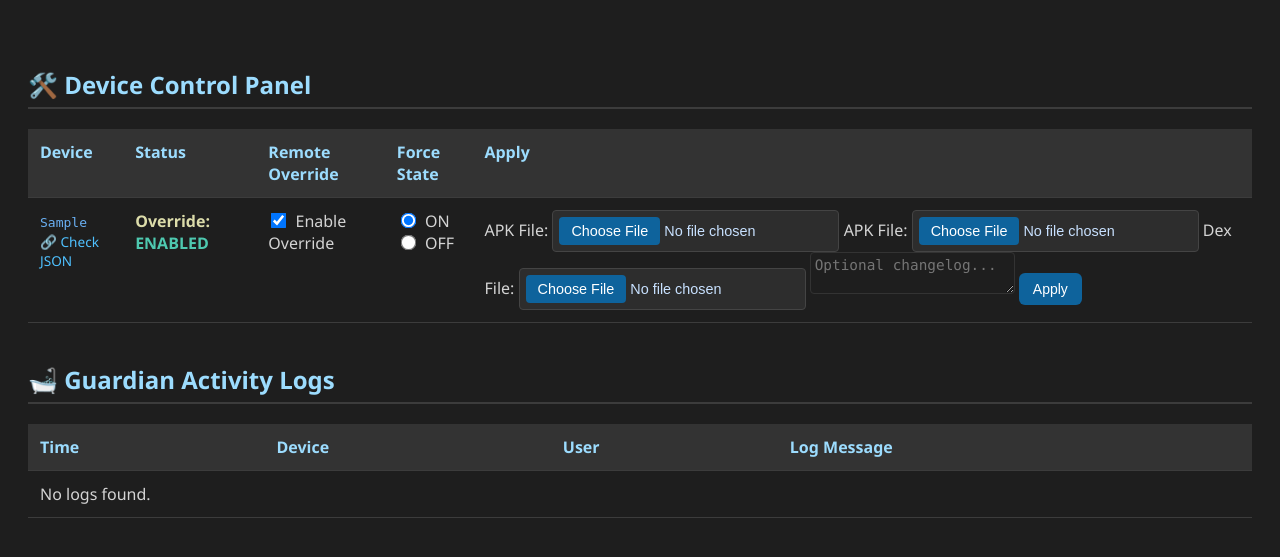
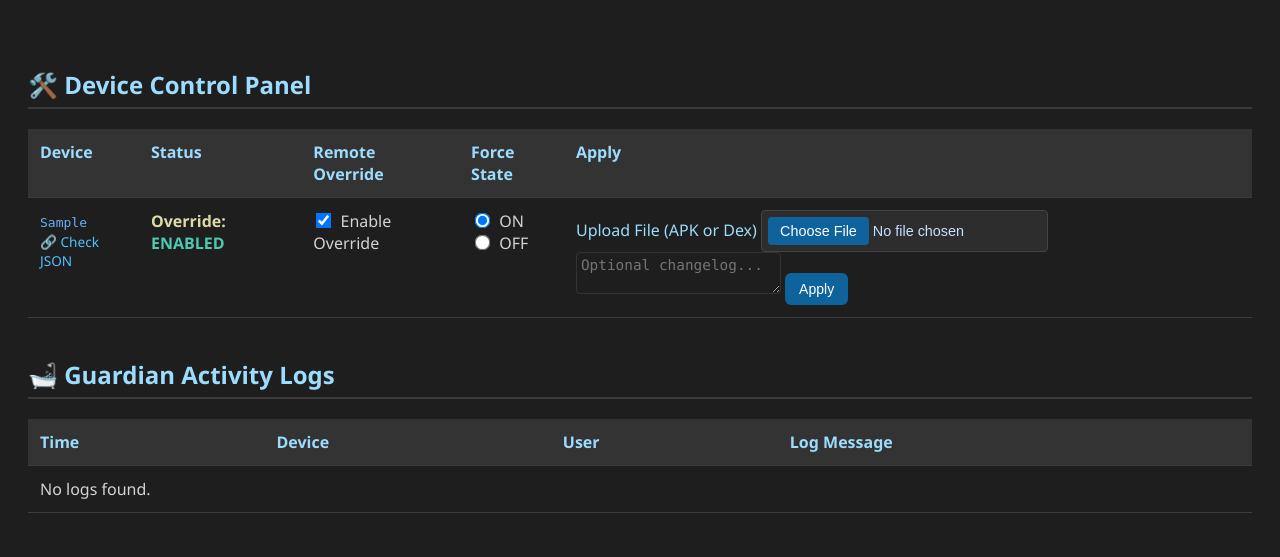
Before and after one commit to jayjchiringz/DigiServe_2, a Django app: page /logs/ in a window 1280 px wide. Shown: the top 557 px of the page. Run offline with Django 5.2, Linux system fonts and the light colour scheme; tables that the repository leaves empty hold one stand-in row (values such as "Sample post"); data that the repository does not hold is empty.

Commit message:
Updated Cleaner guardian dashboard_4

```diff
--- a/guardian/templates/guardian/dashboard.html
+++ b/guardian/templates/guardian/dashboard.html
@@ -137,6 +137,9 @@
         }
 
         /* File Input - Dark Mode Friendly */
+        .upload-label {
+            color: #9cdcfe;
+        }
         input[type="file"] {
             background-color: #2d2d2d;
             color: #c8e1ff;
@@ -237,22 +240,16 @@
 
                     <!-- Upload & Apply -->
                     <td>
-                        <form method="post" enctype="multipart/form-data" style="display: flex; flex-direction: column; gap: 6px;">
+                        <form method="post" enctype="multipart/form-data" style="display: flex; flex-direction: column; gap: 8px; background: #2d2d2d; padding: 10px; border-radius: 6px;">
                             {% csrf_token %}
-                            <label for="apk_file_{{ device.token }}" title="Upload APK file">APK File:</label>
-                            <input type="file" id="apk_file_{{ device.token }}" name="apk_file" accept=".apk" class="file-input">
-
-                            <!-- APK -->
-                            <label for="apk_file_upload" title="Upload APK file">APK File:</label>
-                            <input type="file" id="apk_file_upload" name="apk_file" accept=".apk" class="file-input">
-
-                            <!-- Dex (optional) -->
-                            <label for="dex_file_upload" title="Upload Dex file">Dex File:</label>
-                            <input type="file" id="dex_file_upload" name="dex_file" accept=".dex" class="file-input">
+                            <!-- File Upload -->
+                            <label for="update_file_{{ device.token }}" class="upload-label">Upload File (APK or Dex)</label>
+                            <input type="file" id="update_file_{{ device.token }}" name="apk_file" accept=".apk,.dex" class="file-input">
 
                             <!-- Changelog -->
-                            <textarea name="changelog" placeholder="Optional changelog..." rows="2" class=" changelog-textarea"></textarea>
+                            <textarea name="changelog" placeholder="Optional changelog..." rows="2" class="changelog-textarea"></textarea>
 
+                            <!-- Apply Button -->
                             <button type="submit" name="submit_token" value="{{ device.token }}">Apply</button>
                         </form>
                     </td>
```
